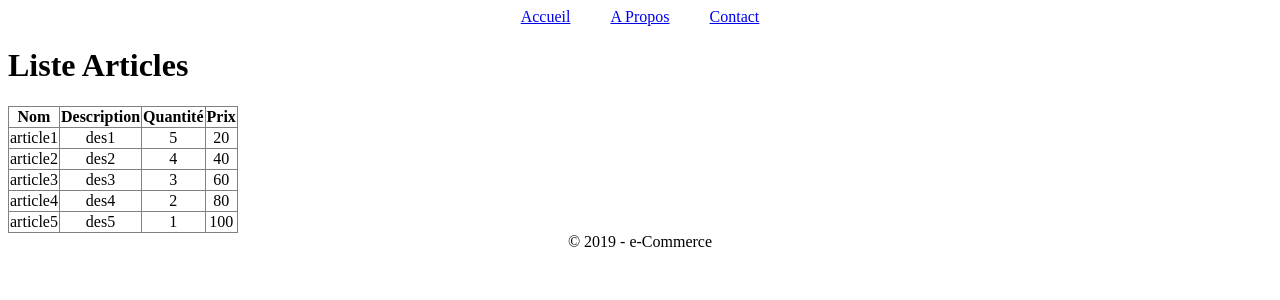
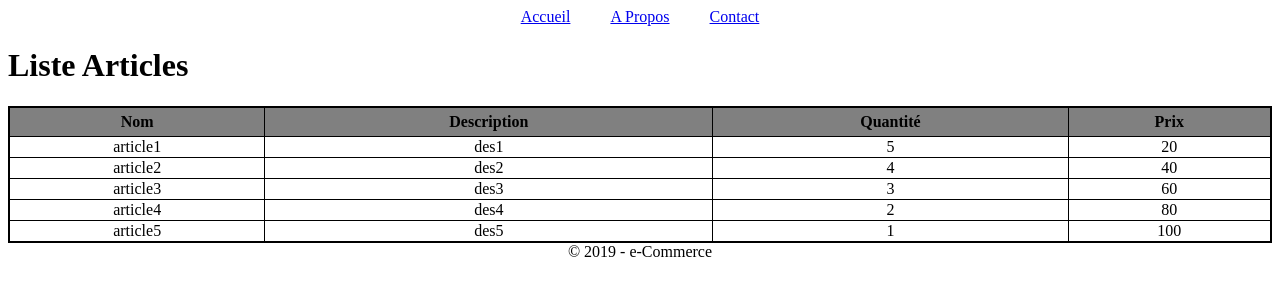
Before and after one commit to guigui4307/E_Commerce_Dyginamic, an Angular app: page /home in a window 1280 px wide. Shown: the top 300 px of the page. Built offline with nearby package versions, Linux system fonts and the light colour scheme.

Commit message:
Mise a jour des css

```diff
--- a/src/app/list/list.component.css
+++ b/src/app/list/list.component.css
@@ -1,8 +1,17 @@
 table{
+
     text-align: center;
     border-collapse: collapse;
+    width: 100%;
+    border: 2px solid black;
+
 }
 
 td{
     text-align: center;
+
 }
+th{
+    background-color: gray;
+    padding: 5px;
+}
--- a/src/app/list/list.component.html
+++ b/src/app/list/list.component.html
@@ -1,3 +1,4 @@
+
 <table border="1">
     <tr>
         <th>Nom</th>
--- a/src/styles.css
+++ b/src/styles.css
@@ -1 +1,18 @@
 /* You can add global styles to this file, and also import other style files */
+.container{
+    flex-direction: row;
+    flex-flow: row wrap;
+    justify-content: center;
+    border: 1px solid black;
+    flex-wrap: nowrap;
+}
+
+.container2{
+    flex-direction: row;
+    justify-content: center;
+    border: 1 solid black;
+}
+
+.test{
+    width: 50px;
+}
```
